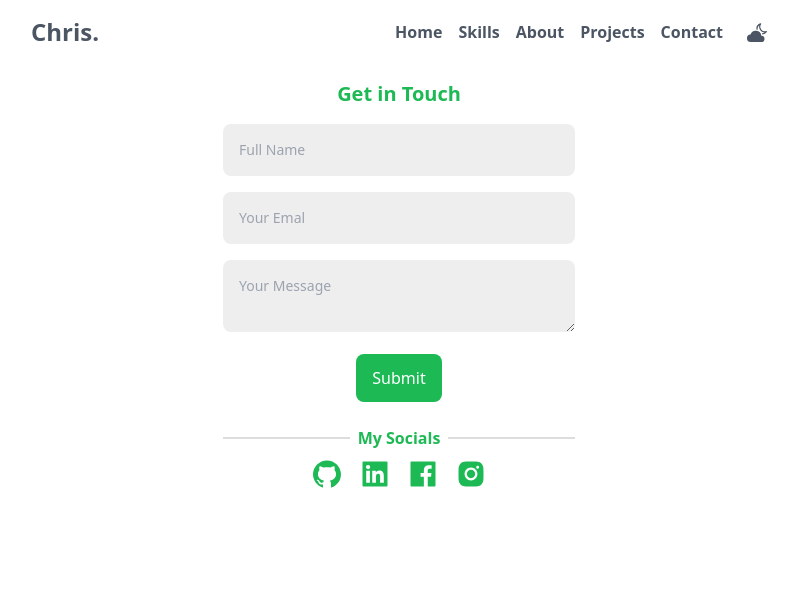
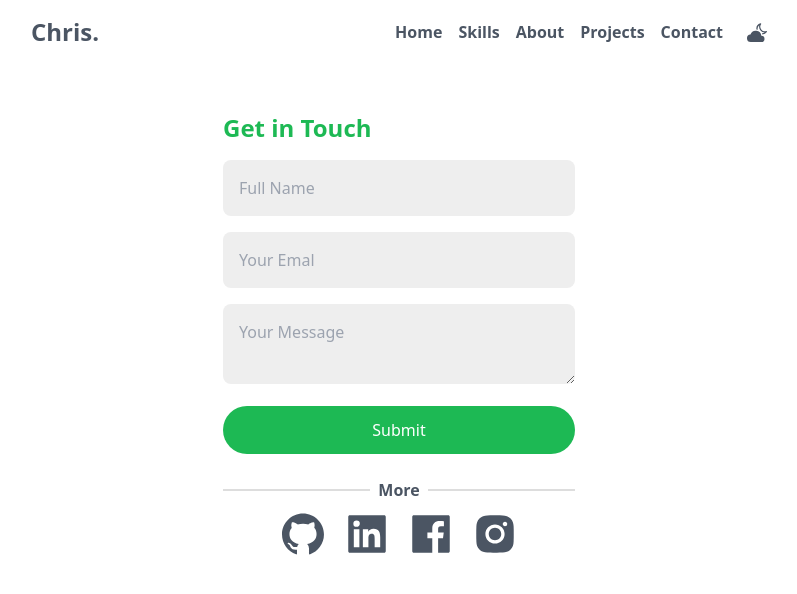
Before and after one commit to shayochris/Personalportfolio, a React (Vite) app: page /Contact in a window 1280 px wide. Shown: the top 594 px of the page, without its empty margins (241-1038 px from the left). Built offline with nearby package versions, Linux system fonts and the light colour scheme.

Commit message:
updating...

```diff
--- a/src/components/About.jsx
+++ b/src/components/About.jsx
@@ -30,7 +30,9 @@ export default function About() {
                         About Me</p>
                     <p className='mt-2 font-semibold text-xl'>I'm christopher shayo</p>
                     <p className="text-sm pb-2">web developer</p>
-                    <p className=' my-2'>I am a proffessional web developer capable of creating cross cutting websites with 2 years of experience.Programming is my passion and commitment, i give the best i have got to my work, feel free to reach out anytime you need my services</p>
+                    <p className=' my-2'>
+                        I thrive on turning ideas into reality, and my journey in web development have been fueled by an endless love for clean code and innovative solutions. With keen eye for design and a knack for problem solving, i bring creativity to every project.
+                    </p>
                     <p className="mt-3 font-semibold flex items-center text-primary">
                          <span className={`mr-2`}>
                             <AiFillStar className='w-5 h-5 '/>
--- a/src/components/Contact.jsx
+++ b/src/components/Contact.jsx
@@ -22,8 +22,9 @@ export default function Contact() {
         <div className="container">
             <Navbar/>
             <div className="p-2">
-                <h2 className="text-center text-xl text-primary font-semibold mt-4">Get in Touch</h2>
-                <form action="" className="w-[80%] md:w-[50%] mx-auto p-2" onSubmit={handleSubmit}>
+
+                <form action="" className="w-[90%] md:w-[50%] mx-auto p-2 mt-8" onSubmit={handleSubmit}>
+                    <h2 className="text-2xl my-2 text-primary font-semibold">Get in Touch</h2>
                     {success && <p className="text-green-500 my-2" >Message Received</p>}
 
                     <input type="text" className={`${ui} input my-2` } placeholder="Full Name" required
@@ -35,20 +36,20 @@ export default function Contact() {
                     <textarea className={`${ui} input my-2`} cols="5" placeholder="Your Message" required
                     value={message} onChange={(e) => setmessage(e.target.value)}
                     ></textarea>
-                    <div className="flex items-center justify-center my-2">
-                        <button className="bg-primary px-4 py-3 text-white rounded-lg">Submit</button>
+                    <div className=" my-2">
+                        <button className="bg-primary w-full px-4 py-3 text-white rounded-full">Submit</button>
                     </div>
 
 
-                    <fieldset className={`border-t-2 ${border} text-center mt-4 text-primary`}>
-                        <legend className="p-2 font-semibold" >My Socials</legend>
+                    <fieldset className={`border-t-2 ${border} text-center mt-4`}>
+                        <legend className="p-2 font-semibold" >More</legend>
                     </fieldset>
 
                     <div className="flex justify-center ">
-                        <Link to="/" className="mr-4"><AiFillGithub className={`h-8 w-8 text-primary`}/></Link>
-                        <Link to="/" className="mr-4"><AiFillLinkedin className={`h-8 w-8 text-primary`}/></Link>
-                        <Link to="/" className="mr-4"><AiFillFacebook className={`h-8 w-8 text-primary`}/></Link>
-                        <Link to="/" className=""><AiFillInstagram className={`h-8 w-8 text-primary`}/></Link>
+                        <a href="https://github.com/shayochris" className="mr-4"><AiFillGithub className={`h-12 w-12 `}/></a>
+                        <a href="https://linkedin.com/in/christopher-shayo-032aba223" className="mr-4"><AiFillLinkedin className={`h-12 w-12 `}/></a>
+                        <a href="/" className="mr-4"><AiFillFacebook className={`h-12 w-12 `}/></a>
+                        <a href="/" className=""><AiFillInstagram className={`h-12 w-12 `}/></a>
                     </div>
 
                 </form>
--- a/src/components/Home.jsx
+++ b/src/components/Home.jsx
@@ -3,9 +3,11 @@ import {Link} from 'react-router-dom'
 import { ThemeContext,} from "../contexts/ThemeContext"
 import Navbar from "./Navbar";
 import { AiFillGithub,AiFillLinkedin,AiFillFacebook,AiFillInstagram } from "react-icons/ai";
+import {MdWavingHand} from "react-icons/md"
 import chris from "../assets/images/chris.jpg"
+import { BsStars } from "react-icons/bs";
 export default function Home() {
-  const {theme, ui} =useContext(ThemeContext) ;
+  const {theme, ui,isDark} =useContext(ThemeContext) ;
   return (
     <div className={`wrapper ${theme}`}>
         <div className="container">
@@ -13,25 +15,26 @@ export default function Home() {
           <div className="flex sm:flex-row flex-col relative top-20 mb-4">
             <div className="w-full sm:h-[300px] flex justify-center items-center">
               <div className={`md:h-[200px] h-[150px] md:w-[200px] w-[150px] rounded-full overflow-hidden ${ui}`}>
-                <img src={chris} alt="" className="w-full h-full object-cover bg-center" />
+                <img src={chris} alt="" className="w-full h-full object-cover bg-center ring-4" />
               </div>
             </div>
 
             <div className="w-full sm:h-[300px] flex flex-col justify-center sm:items-start items-center mt-6 sm:mt-0">
-              <p>Hello</p>
+              <p className="flex items-center text-lg" >Hello, <span><MdWavingHand className="w-6 h-6 ml-2 text-green-500"/></span> </p>
               <p className={`text-primary text-2xl`}>I am christopher shayo</p>
-              <p>a web developer</p>
-              <p className="text-center md:text-start my-2">As a passionate web developer , i specialize in crafting sophisticated systems using modern technology trends.Explore my portfolio to witness the fusion of creativity and innovation in the digital realm.</p>
+              <p className="my-2 capitalize flex items-center">
+              <span className="mr-2 text-primary"><BsStars className="w-6 h-6" /></span> web developer</p>
+              <p className="text-center md:text-start my-2">i specialize in crafting sophisticated software systems using modern technology trends and best practices, Let's collaborate to bring your ideas into reality in the digital world.</p>
               <Link to="/contact">
                 <button className={`bg-primary text-white px-4 py-2 font-semibold mt-2 rounded-lg`}>Hire me</button>
               </Link>
             </div>
           </div>
           <div className="flex relative top-24 justify-center ">
-            <Link to="/" className="mr-4"><AiFillGithub className={`h-12 w-12 ${theme}`}/></Link>
-            <Link to="/" className="mr-4"><AiFillLinkedin className={`h-12 w-12 ${theme}`}/></Link>
-            <Link to="/" className="mr-4"><AiFillFacebook className={`h-12 w-12 ${theme}`}/></Link>
-            <Link to="/" className=""><AiFillInstagram className={`h-12 w-12 ${theme}`}/></Link>
+            <a href="https://github.com/shayochris" className="mr-4"><AiFillGithub className={`h-12 w-12 `}/></a>
+            <a href="https://linkedin.com/in/christopher-shayo-032aba223" className="mr-4"><AiFillLinkedin className={`h-12 w-12 `}/></a>
+            <a href="/" className="mr-4"><AiFillFacebook className={`h-12 w-12 `}/></a>
+            <a href="/" className=""><AiFillInstagram className={`h-12 w-12 `}/></a>
           </div>
         </div>
     </div>
--- a/src/index.css
+++ b/src/index.css
@@ -26,5 +26,5 @@
   @apply w-20 h-20 rounded-full
 }
 .input{
-  @apply w-full p-4 rounded-lg outline-none focus:ring-1 focus:ring-primary text-sm
+  @apply w-full p-4 rounded-lg outline-none focus:ring-1 focus:ring-primary
 }
```
